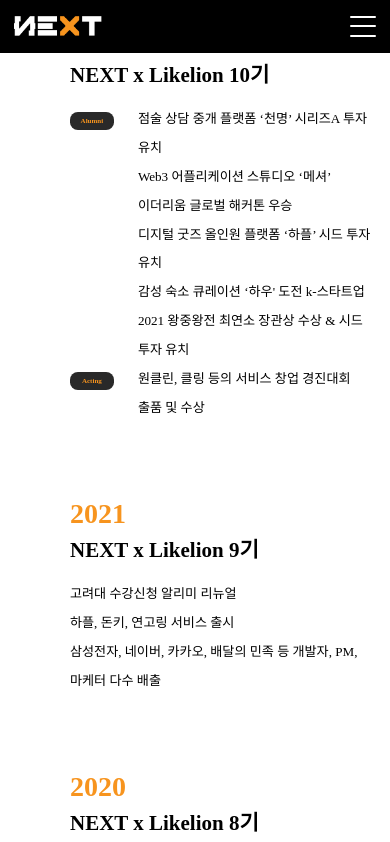
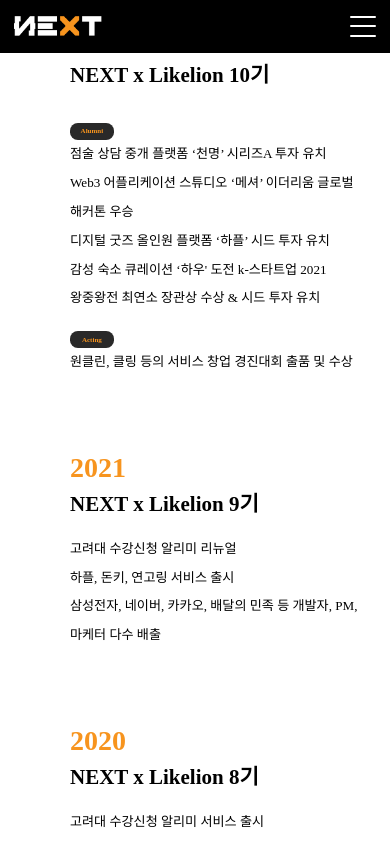
Before and after one commit to cucumber5252/2024NEXT_HOMEPAGE, a Next.js app: page /about/components/history in a window 390 px wide. Shown: the top 842 px of the page. Built offline with nearby package versions, Linux system fonts and the light colour scheme; a web font is replaced by a local one.

Commit message:
수정사항 반영

```diff
--- a/constants/about.ts
+++ b/constants/about.ts
@@ -6,54 +6,79 @@
   PARTNERS: "Partners",
 };
 
-
 //0=아무것도 아님
 //1=acting 뱃지
 //2=alumni 뱃지
 //3=alumni 활동이긴 한데 뱃지 안 달아
 export const ABOUT_HISTORY = [
-  { YEAR: "2022",
-    TITLE:"NEXT x Likelion 10기",
-    CONTENT: [ ["점술 상담 중개 플랫폼 ‘천명’ 시리즈A 투자 유치", 2],
-               ["Web3 어플리케이션 스튜디오 ‘메셔’ 이더리움 글로벌 해커톤 우승",3],
-               ["디지털 굿즈 올인원 플랫폼 ‘하플’ 시드 투자 유치",3],
-               ["감성 숙소 큐레이션 ‘하우' 도전 k-스타트업 2021 왕중왕전 최연소 장관상 수상 & 시드 투자 유치",3],
-               ["원클린, 클링 등의 서비스 창업 경진대회 출품 및 수상",1]
+  {
+    YEAR: "2022",
+    TITLE: "NEXT x Likelion 10기",
+    CONTENT: [
+      ["점술 상담 중개 플랫폼 ‘천명’ 시리즈A 투자 유치", 2],
+      ["Web3 어플리케이션 스튜디오 ‘메셔’ 이더리움 글로벌 해커톤 우승", 3],
+      ["디지털 굿즈 올인원 플랫폼 ‘하플’ 시드 투자 유치", 3],
+      [
+        "감성 숙소 큐레이션 ‘하우' 도전 k-스타트업 2021 왕중왕전 최연소 장관상 수상 & 시드 투자 유치",
+        3,
+      ],
+      ["원클린, 클링 등의 서비스 창업 경진대회 출품 및 수상", 1],
     ],
   },
-  { YEAR: "2021",
+  {
+    YEAR: "2021",
     TITLE: "NEXT x Likelion 9기",
-    CONTENT: [["고려대 수강신청 알리미 리뉴얼", 0],
+    CONTENT: [
+      ["고려대 수강신청 알리미 리뉴얼", 0],
       ["하플, 돈키, 연고링 서비스 출시", 0],
-              ["삼성전자, 네이버, 카카오, 배달의 민족 등 개발자, PM, 마케터 다수 배출", 0]
+      [
+        "삼성전자, 네이버, 카카오, 배달의 민족 등 개발자, PM, 마케터 다수 배출",
+        0,
+      ],
     ],
   },
-  { YEAR: "2020",
+  {
+    YEAR: "2020",
     TITLE: "NEXT x Likelion 8기",
-    CONTENT: [["고려대 수강신청 알리미 서비스 출시",0],
-              ["네이버, 삼성 SDS, LG CNS, 뱅크샐러드 등 개발직군 취업 多",0],
+    CONTENT: [
+      ["고려대 수강신청 알리미 서비스 출시", 0],
+      ["네이버, 삼성 SDS, LG CNS, 뱅크샐러드 등 개발직군 취업 多", 0],
     ],
   },
-  { YEAR: "2019",
+  {
+    YEAR: "2019",
     TITLE: "NEXT x Likelion 7기",
-    CONTENT: [["루비 온 레일즈 -> 장고 기반 세션으로 전환",0],
-              ["코로나 알리미 MAU 300만/마스크 알리미 MAU 2000만 돌파 및 각종 언론 인터뷰",0],
+    CONTENT: [
+      ["루비 온 레일즈 -> 장고 기반 세션으로 전환", 0],
+      [
+        "코로나 알리미 MAU 300만/마스크 알리미 MAU 2000만 돌파 및 각종 언론 인터뷰",
+        0,
+      ],
     ],
   },
-  { YEAR: "2018",
+  {
+    YEAR: "2018",
     TITLE: "고려대 경영대학 소속 소프트웨어벤처 학회 “NEXT” 출범",
-    CONTENT: [["인문 캠퍼스 최초 소프트웨어 학회 설립",0],
-              ["웹 프로그래밍 교육 자체 진행 및 스타트업 창업 교육 병행",0],
+    CONTENT: [
+      ["인문 캠퍼스 최초 소프트웨어 학회 설립", 0],
+      ["웹 프로그래밍 교육 자체 진행 및 스타트업 창업 교육 병행", 0],
     ],
   },
-  { YEAR: "2015-2017",
+  {
+    YEAR: "2015-2017",
     TITLE: "고려대 멋쟁이사자처럼 3 - 5기 활동",
-    CONTENT: [["연합동아리의 고려대학교 지부로서 기초 웹 프로그래밍 교육 진행",0],
+    CONTENT: [
+      ["연합동아리의 고려대학교 지부로서 기초 웹 프로그래밍 교육 진행", 0],
     ],
   },
-  { YEAR: "2014",
+  {
+    YEAR: "2014",
     TITLE: "고려대 멋쟁이사자처럼(2기) 시작",
-    CONTENT: [["연비전공자에게 컴퓨터 프로그래밍을 가르쳐주는 동아리로서 2013년도 서울대 1기 시범 운영 후, 서울권 주요 대학으로 확장",0],
+    CONTENT: [
+      [
+        "비전공자에게 컴퓨터 프로그래밍을 가르쳐주는 동아리로서 2013년도 서울대 1기 시범 운영 후, 서울권 주요 대학으로 확장",
+        0,
+      ],
     ],
   },
 ];
--- a/pages/about/components/history/index.tsx
+++ b/pages/about/components/history/index.tsx
@@ -52,8 +52,9 @@
                         )} */}
               {CONTENT.map((item) => (
                 <p>
-                  <S.FlexRow key={item[0]}>
-                    {item[1] == 2 ? (
+                  <S.FlexRow isMobile={isMobile} key={item[1]}>
+                    {
+                      item[1] == 2 ? (
                         <S.TextElementWrapper
                           isMobile={isMobile}
                           style={{ width: "10rem" }}
@@ -72,9 +73,9 @@
                         >
                           <S.Badge>Acting</S.Badge>
                         </S.TextElementWrapper>
-                    ) : (
-                      <br />
-                    )}
+                      ) : null
+                      // <br />
+                    }
                     <S.TextElementWrapper isMobile={isMobile}>
                       {item[0]}
                     </S.TextElementWrapper>
--- a/pages/activities/components/session/index.tsx
+++ b/pages/activities/components/session/index.tsx
@@ -51,7 +51,7 @@
               <S.SessionTitleBox isMobile={isMobile}>
                 <p>창업 세션</p>
                 <span />
-                <p>격주 토요일 3-6시</p>
+                <p>격주 토요일 3 - 6시</p>
               </S.SessionTitleBox>
               <S.SessionInfoBox isMobile={isMobile}>
                 EO Planet에서 제공하는 초기 창업 교육 프로그램을 활용하여 서비스
--- a/styles/about/components/history/styles.ts
+++ b/styles/about/components/history/styles.ts
@@ -71,11 +71,19 @@
   justify-content: space-around;
 `;
 
-export const FlexRow = styled.div`
+export const FlexRow = styled.div<{ isMobile: boolean }>`
   display: flex;
   flex-direction: row;
   align-items: baseline;
   justify-content: flex-start;
+  ${(props) =>
+    props.isMobile &&
+    css`
+      flex-direction: column;
+      & button {
+        margin-top: 2rem;
+      }
+    `}
 `;
 
 export const TitleTextElementWrapper = styled.div<{ isMobile: boolean }>`
@@ -120,7 +128,7 @@
 
   & p {
     line-height: 220%;
-    padding: 0 rem;
+    padding: 0rem;
   }
 
   & > span {
--- a/styles/components/slideSlick/style.ts
+++ b/styles/components/slideSlick/style.ts
@@ -23,7 +23,7 @@
     content: "";
     padding-bottom: 56%;
     display: block;
-    background-color: green;
+    /* background-color: green; */
   }
   & img {
     position: absolute;
```
Lines whose indentation alone changed are shown as unchanged.
